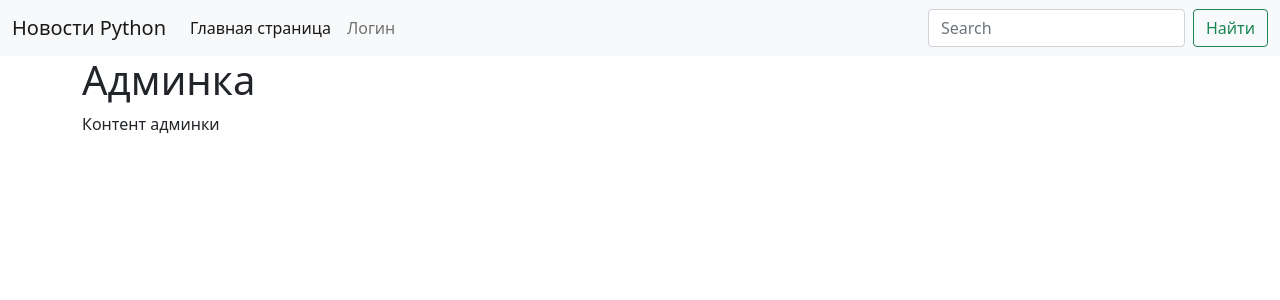
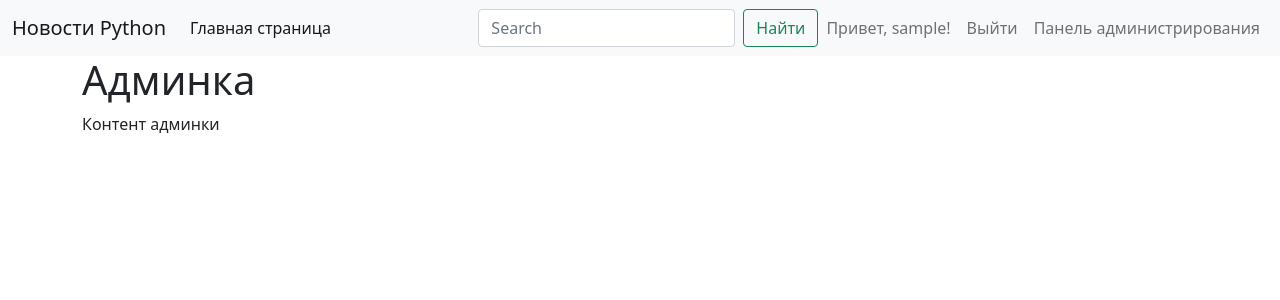
Before and after one commit to karjalan-mies/web, a Flask app: page /admin/ in a window 1280 px wide. Shown: the top 300 px of the page. Run offline with Flask 2, Linux system fonts and the light colour scheme; the visitor is signed in with stand-in values (Sample User, id 1); data comes from the database, SQL or seed files in the repository.

Commit message:
Добавлены кнопки меню: 'Войти'/'Выйти' и 'Панель администрирования'

```diff
--- a/webapp/templates/menu.html
+++ b/webapp/templates/menu.html
@@ -9,14 +9,33 @@
         <li class="nav-item">
           <a class="nav-link active" aria-current="page" href="/">Главная страница</a>
         </li>
-        <li class="nav-item">
-          <a class="nav-link" href="{{ url_for('user.login') }}">Логин</a>
-        </li>
       </ul>
       <form class="d-flex">
         <input class="form-control me-2" type="search" placeholder="Search" aria-label="Search">
         <button class="btn btn-outline-success" type="submit">Найти</button>
       </form>
     </div>
+    <ul class="navbar-nav me-auto mb-2 mb-lg-0">
+        {% if current_user.is_authenticated %}
+            <li class="nav-item">
+                <span class="nav-link">Привет, {{ current_user.username }}!</span>
+            </li>
+            <li>
+                <a class="nav-link" href="{{ url_for('user.logout') }}">Выйти</a>
+            </li>
+            {% if current_user.is_admin %}
+                <li class="nav-item">
+                    <a class="nav-link" href="{{ url_for('admin.admin_index') }}">Панель администрирования</a>
+                </li>
+            {% endif %}
+        {% else %}
+            <li class="nav-item">
+                <a class="nav-link" href="{{ url_for('user.register') }}">Регистрация</a>
+            </li>
+            <li class="nav-item">
+                <a class="nav-link" href="{{ url_for('user.login') }}">Войти</a>
+            </li>
+        {% endif %}
+    </ul>
   </div>
 </nav>
```
